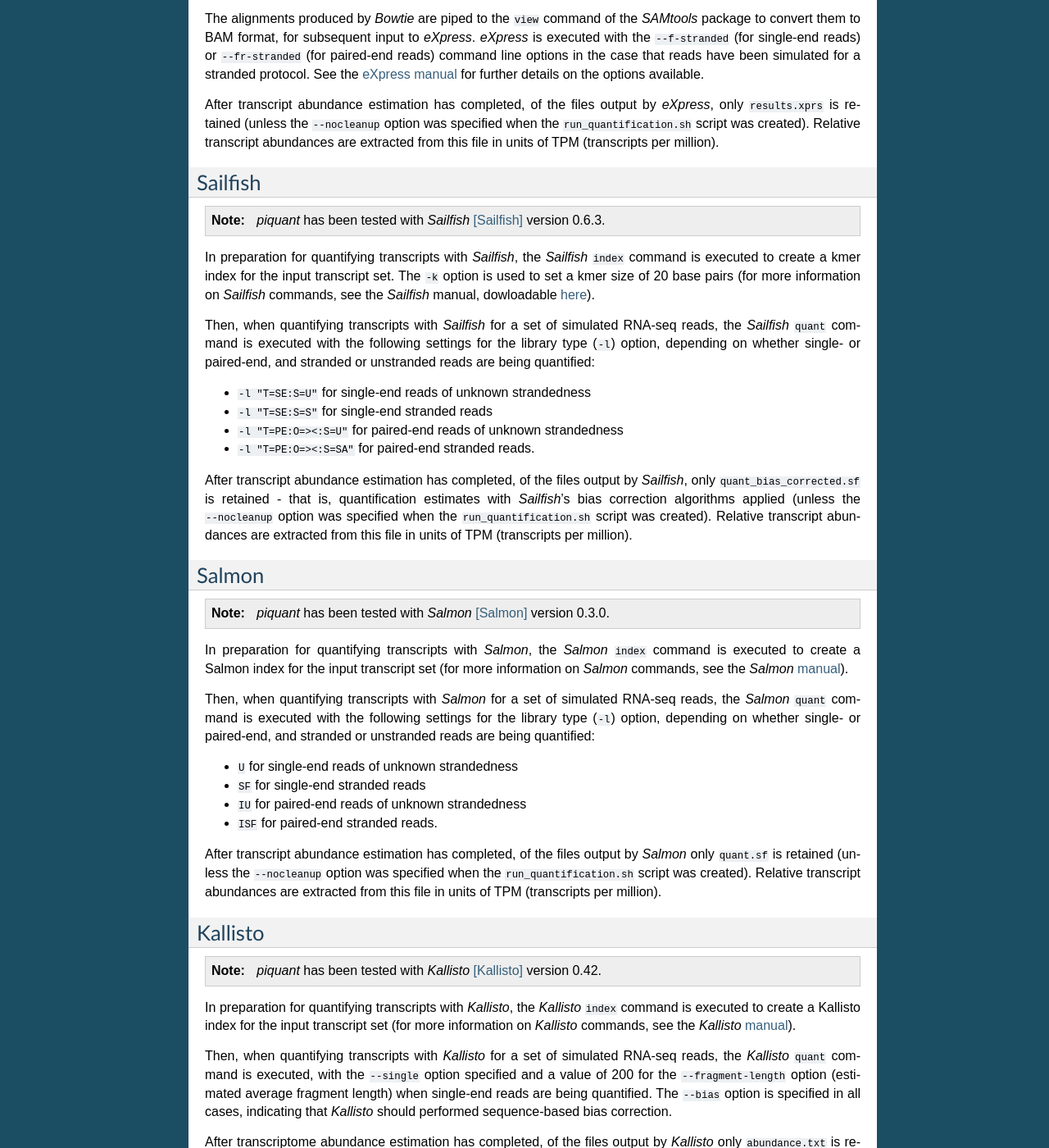
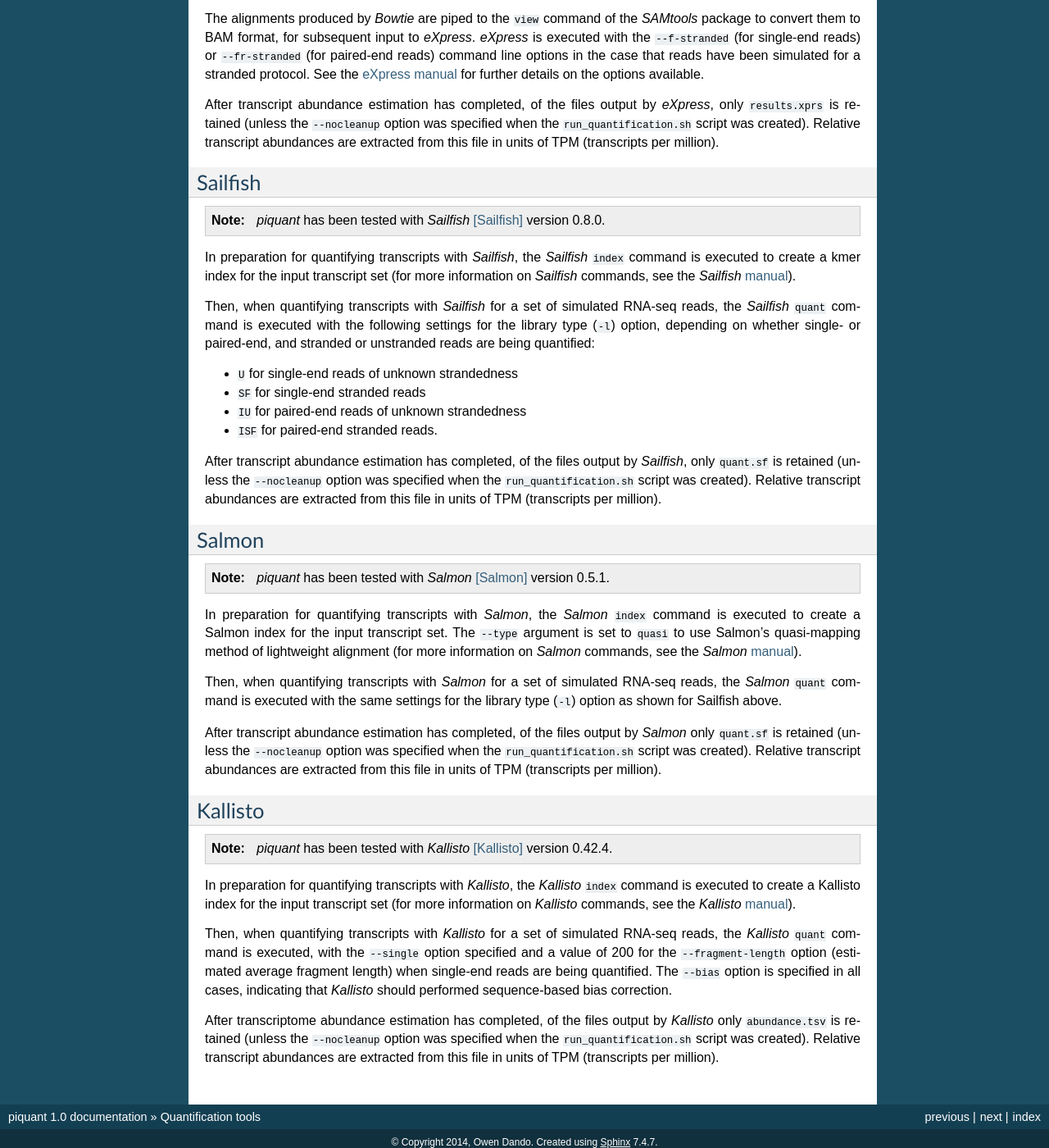
Before and after one commit to lweasel/piquant, a Sphinx documentation site: the page built from docs/quantifiers.rst, in a window 1280 px wide and 1400 px high, scrolled down 1898 px. Shown: the whole window at 82% size. Built offline with Sphinx 7.4.7, drawn with Linux system fonts in a browser that asks for light colours; formulas are drawn with MathJax 3.

Commit message:
Updates for latest versions of quantification tools.
Kallisto: use multi-threaded quantification.
Salmon: Use faster quasi-mapping for lightweight alignment.

Also fix some inconsistencies in the documentation for Sailfish, Salmon and
Kallisto.

```diff
--- a/docs/overview.rst
+++ b/docs/overview.rst
@@ -65,9 +65,9 @@
 * *Cufflinks*: version 2.2.1
 * *RSEM*: version 1.2.19
 * *eXpress*: version 1.5.1
-* *Sailfish*: version 0.6.3
-* *Salmon*: version 0.4.1
-* *Kallisto*: version 0.42.2.1
+* *Sailfish*: version 0.8.0
+* *Salmon*: version 0.5.1
+* *Kallisto*: version 0.42.4
 
 In addition, the use of each quantification tool within the *piquant* pipeline has additional dependencies, which are enumerated below:
 
--- a/docs/quantifiers.rst
+++ b/docs/quantifiers.rst
@@ -66,42 +66,37 @@
 Sailfish
 --------
 
-.. note:: *piquant* has been tested with *Sailfish* [Sailfish]_ version 0.6.3.
+.. note:: *piquant* has been tested with *Sailfish* [Sailfish]_ version 0.8.0.
 
-In preparation for quantifying transcripts with *Sailfish*, the *Sailfish* ``index`` command is executed to create a kmer index for the input transcript set. The ``-k`` option is used to set a kmer size of 20 base pairs (for more information on *Sailfish* commands, see the *Sailfish* manual, dowloadable `here <http://www.cs.cmu.edu/~ckingsf/software/sailfish/README.html>`_).
+In preparation for quantifying transcripts with *Sailfish*, the *Sailfish* ``index`` command is executed to create a kmer index for the input transcript set (for more information on *Sailfish* commands, see the *Sailfish* `manual <http://sailfish.readthedocs.org/en/master/index.html>`_).
 
 Then, when quantifying transcripts with *Sailfish* for a set of simulated RNA-seq reads, the *Sailfish* ``quant`` command is executed with the following settings for the library type (``-l``) option, depending on whether single- or paired-end, and stranded or unstranded reads are being quantified:
-
-* ``-l "T=SE:S=U"`` for single-end reads of unknown strandedness
-* ``-l "T=SE:S=S"`` for single-end stranded reads
-* ``-l "T=PE:O=><:S=U"`` for paired-end reads of unknown strandedness
-* ``-l "T=PE:O=><:S=SA"`` for paired-end stranded reads.
-
-After transcript abundance estimation has completed, of the files output by *Sailfish*, only ``quant_bias_corrected.sf`` is retained - that is, quantification estimates with *Sailfish*'s bias correction algorithms applied (unless the ``--nocleanup`` option was specified when the ``run_quantification.sh`` script was created). Relative transcript abundances are extracted from this file in units of TPM (transcripts per million).
-
-Salmon
-------
-
-.. note:: *piquant* has been tested with *Salmon* [Salmon]_ version 0.3.0.
-
-In preparation for quantifying transcripts with *Salmon*, the *Salmon* ``index`` command is executed to create a Salmon index for the input transcript set (for more information on *Salmon* commands, see the *Salmon* `manual <http://salmon.readthedocs.org/en/latest/index.html>`_).
-
-Then, when quantifying transcripts with *Salmon* for a set of simulated RNA-seq reads, the *Salmon* ``quant`` command is executed with the following settings for the library type (``-l``) option, depending on whether single- or paired-end, and stranded or unstranded reads are being quantified:
 
 * ``U`` for single-end reads of unknown strandedness
 * ``SF`` for single-end stranded reads
 * ``IU`` for paired-end reads of unknown strandedness
 * ``ISF`` for paired-end stranded reads.
 
+After transcript abundance estimation has completed, of the files output by *Sailfish*, only ``quant.sf`` is retained (unless the ``--nocleanup`` option was specified when the ``run_quantification.sh`` script was created). Relative transcript abundances are extracted from this file in units of TPM (transcripts per million).
+
+Salmon
+------
+
+.. note:: *piquant* has been tested with *Salmon* [Salmon]_ version 0.5.1.
+
+In preparation for quantifying transcripts with *Salmon*, the *Salmon* ``index`` command is executed to create a Salmon index for the input transcript set. The ``--type`` argument is set to ``quasi`` to use Salmon's quasi-mapping method of lightweight alignment (for more information on *Salmon* commands, see the *Salmon* `manual <http://salmon.readthedocs.org/en/latest/index.html>`_).
+
+Then, when quantifying transcripts with *Salmon* for a set of simulated RNA-seq reads, the *Salmon* ``quant`` command is executed with the same settings for the library type (``-l``) option as shown for Sailfish above.
+
 After transcript abundance estimation has completed, of the files output by *Salmon* only ``quant.sf`` is retained (unless the ``--nocleanup`` option was specified when the ``run_quantification.sh`` script was created). Relative transcript abundances are extracted from this file in units of TPM (transcripts per million).
 
 Kallisto
 --------
 
-.. note:: *piquant* has been tested with *Kallisto* [Kallisto]_ version 0.42.
+.. note:: *piquant* has been tested with *Kallisto* [Kallisto]_ version 0.42.4.
 
 In preparation for quantifying transcripts with *Kallisto*, the *Kallisto* ``index`` command is executed to create a Kallisto index for the input transcript set (for more information on *Kallisto* commands, see the *Kallisto* `manual <http://pachterlab.github.io/kallisto/manual.html>`_).
 
 Then, when quantifying transcripts with *Kallisto* for a set of simulated RNA-seq reads, the *Kallisto* ``quant`` command is executed, with the ``--single`` option specified and a value of 200 for the ``--fragment-length`` option (estimated average fragment length) when single-end reads are being quantified. The ``--bias`` option is specified in all cases, indicating that *Kallisto* should performed sequence-based bias correction.
 
-After transcriptome abundance estimation has completed, of the files output by *Kallisto* only ``abundance.txt`` is retained (unless the ``--nocleanup`` option was specified when the ``run_quantification.sh`` script was created). Relative transcript abundances are extracted from this file in units of TPM (transcripts per million).
+After transcriptome abundance estimation has completed, of the files output by *Kallisto* only ``abundance.tsv`` is retained (unless the ``--nocleanup`` option was specified when the ``run_quantification.sh`` script was created). Relative transcript abundances are extracted from this file in units of TPM (transcripts per million).
```
Also changed, not shown: 1 other file.
